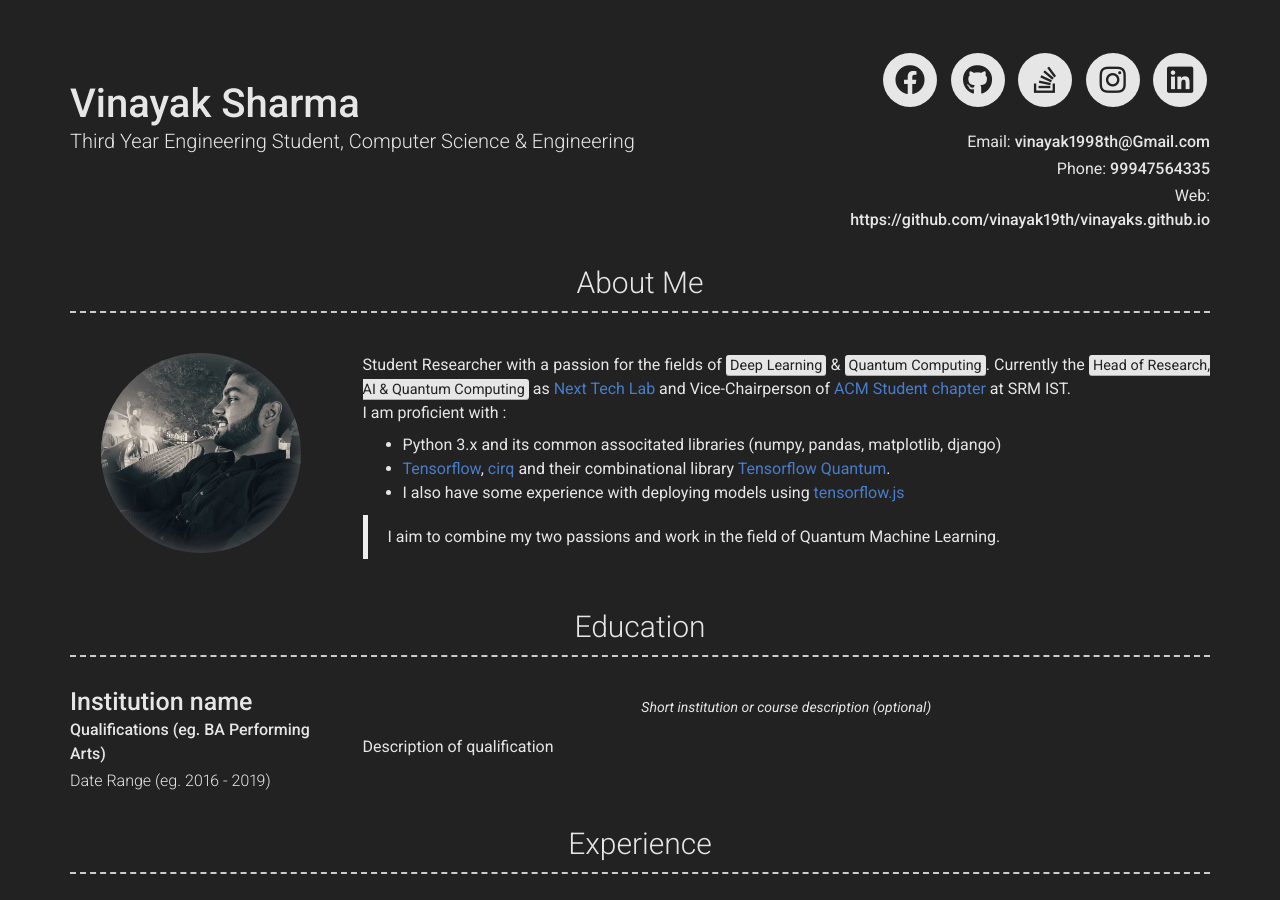
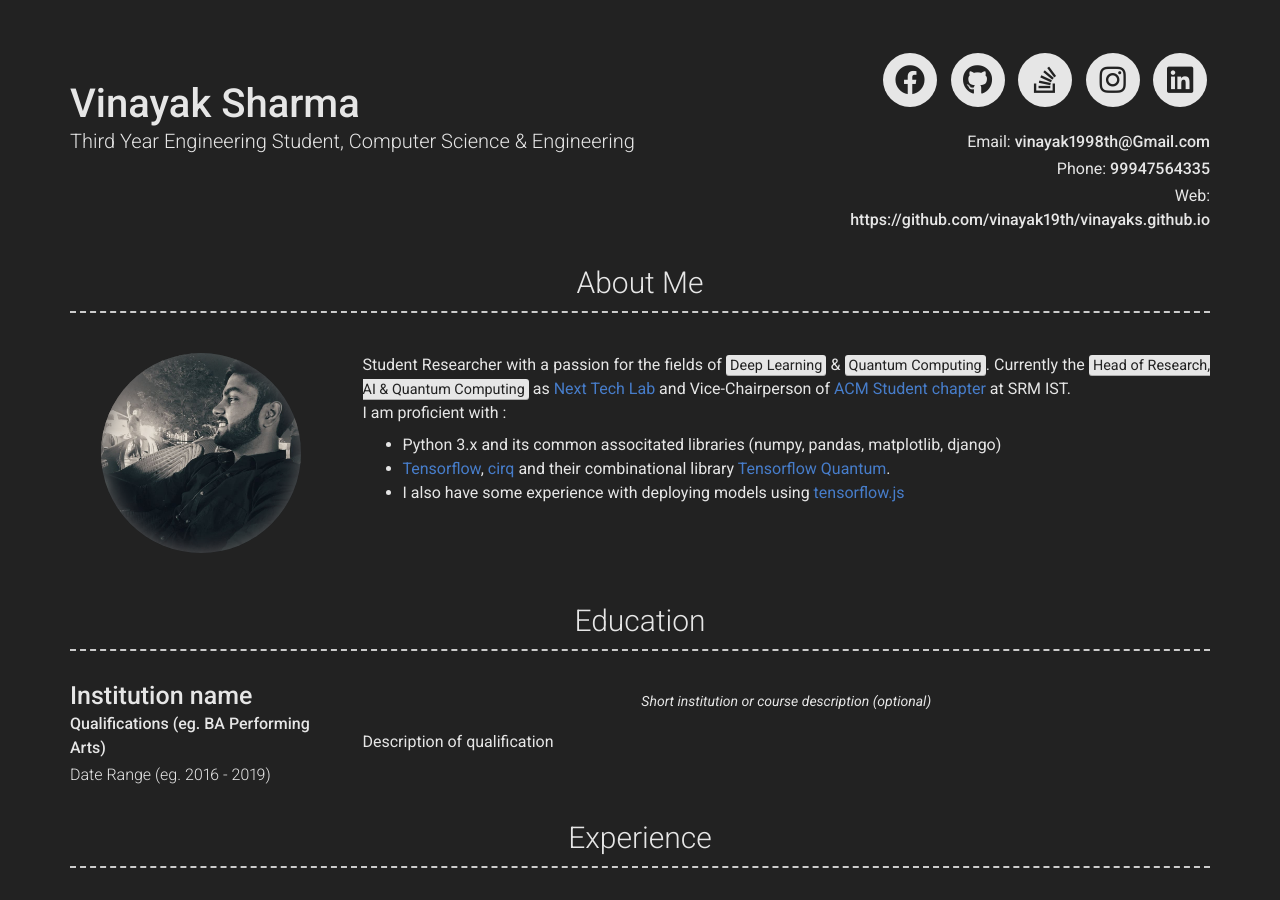
Before and after one commit to vinayak19th/vinayak19th.github.io, a Jekyll site: the page built from index.md, in a window 1280 px wide and 900 px high. Built offline with Jekyll 4.4.1, drawn with Linux system fonts in a browser that asks for light colours; nearby versions of some CDN libraries; some of the changed lines change nothing that is shown.

Commit message:
Domain fix ?

```diff
--- a/_config.yml
+++ b/_config.yml
@@ -1,4 +1,4 @@
-repository: vinayak19th/vinayak19th.github.io
+repository: https://github.com/vinayak19th/vinayak19th.github.io
 # favicon: Directory of your favicon (eg. images/favicon.ico)(optional)
 
 # Personal info
@@ -53,8 +53,6 @@
   library [Tensorflow Quantum](https://www.tensorflow.org/quantum).
   - I also have some experience with deploying models using [tensorflow.js](https://www.tensorflow.org/js)
 
-  > I aim to combine my two passions and work in the field of Quantum Machine Learning.
-
 # Projects Section
 # projects_title: Projects #(Use this to override about projects section title)
 
@@ -73,7 +71,7 @@
 
 # Build settings
 # theme: modern-resume-theme (Use this is you are hosting your resume yourself)
-remote_theme: vinayak19th/vinayak19th.github.io
+remote_theme: https://github.com/vinayak19th/vinayak19th.github.io
 
 sass:
   sass_dir: _sass
```
